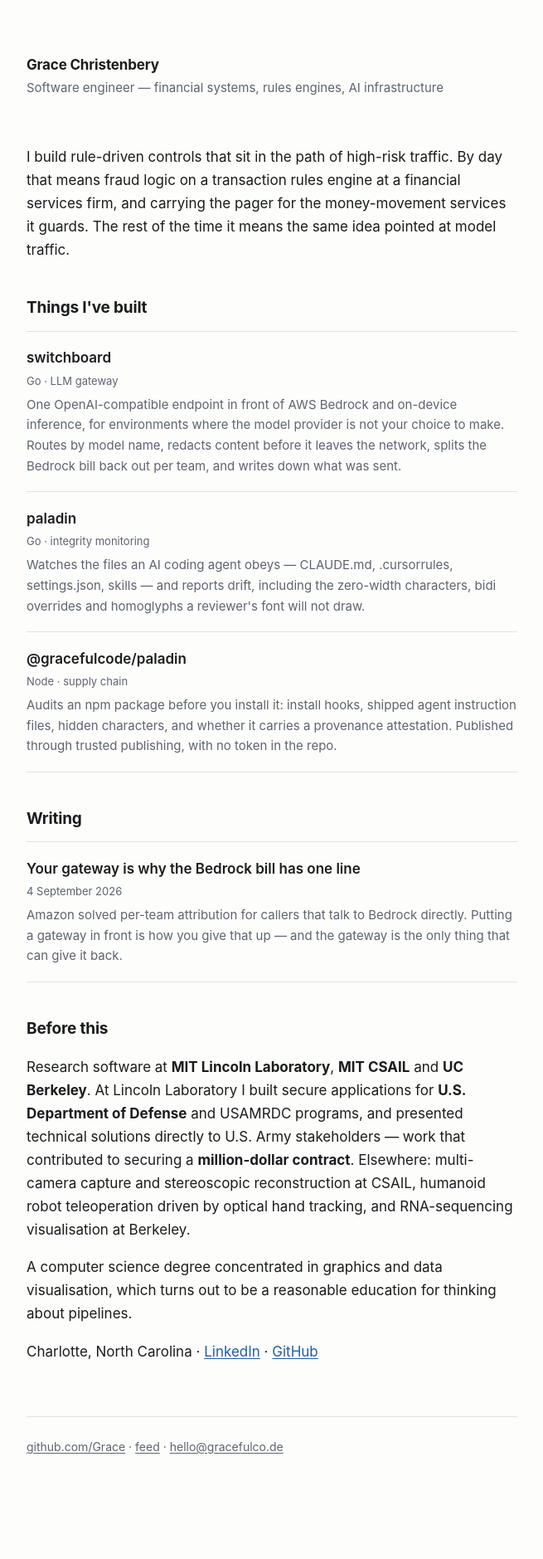
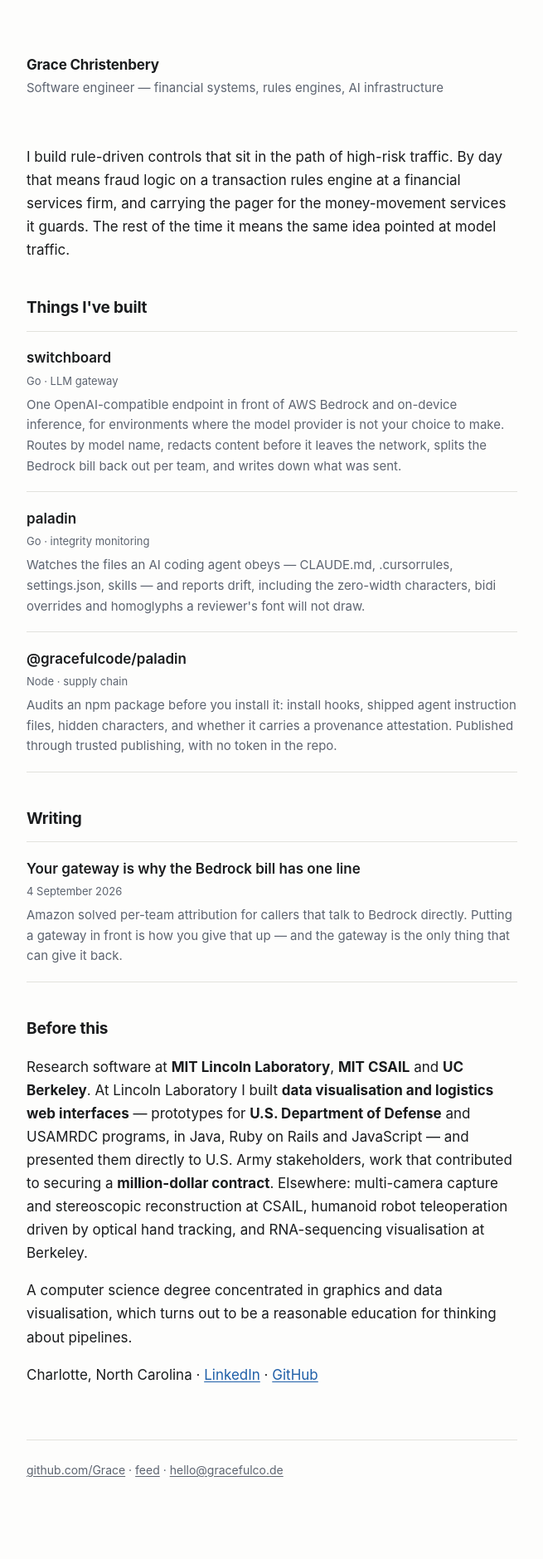
Before and after one commit to Grace/grace.github.io, a Jekyll site: the page built from index.html, in a window 1280 px wide. Shown: the whole page at 83% size, without its empty margins (312-967 px from the left). Built offline with Jekyll 4.4.1, drawn with Linux system fonts in a browser that asks for light colours; before the commit the page ends 1851 px from its top, so only the background shows below that.

Commit message:
Say what the Lincoln Laboratory work actually was
"Secure applications" was vague and slightly off. It was data visualisation
and logistics web interfaces -- prototypes for DoD and USAMRDC programs -- which
is both more specific and continuous with the dataviz thread the rest of the
page already runs on.

Co-Authored-By: Claude Opus 5 (1M context) <noreply@anthropic.com>
Claude-Session: https://claude.ai/code/session_01CP8HAD5qh9N9t5FSZ7w4H7

```diff
--- a/index.html
+++ b/index.html
@@ -51,8 +51,9 @@ time it means the same idea pointed at model traffic.</p>
 <h2>Before this</h2>
 <p>Research software at <strong>MIT Lincoln Laboratory</strong>, <strong>MIT
 CSAIL</strong> and <strong>UC Berkeley</strong>. At Lincoln Laboratory I built
-secure applications for <strong>U.S. Department of Defense</strong> and USAMRDC
-programs, and presented technical solutions directly to U.S. Army stakeholders —
+<strong>data visualisation and logistics web interfaces</strong> — prototypes for
+<strong>U.S. Department of Defense</strong> and USAMRDC programs, in Java, Ruby on
+Rails and JavaScript — and presented them directly to U.S. Army stakeholders,
 work that contributed to securing a <strong>million-dollar contract</strong>.
 Elsewhere: multi-camera capture and stereoscopic reconstruction at CSAIL,
 humanoid robot teleoperation driven by optical hand tracking, and RNA-sequencing
```
